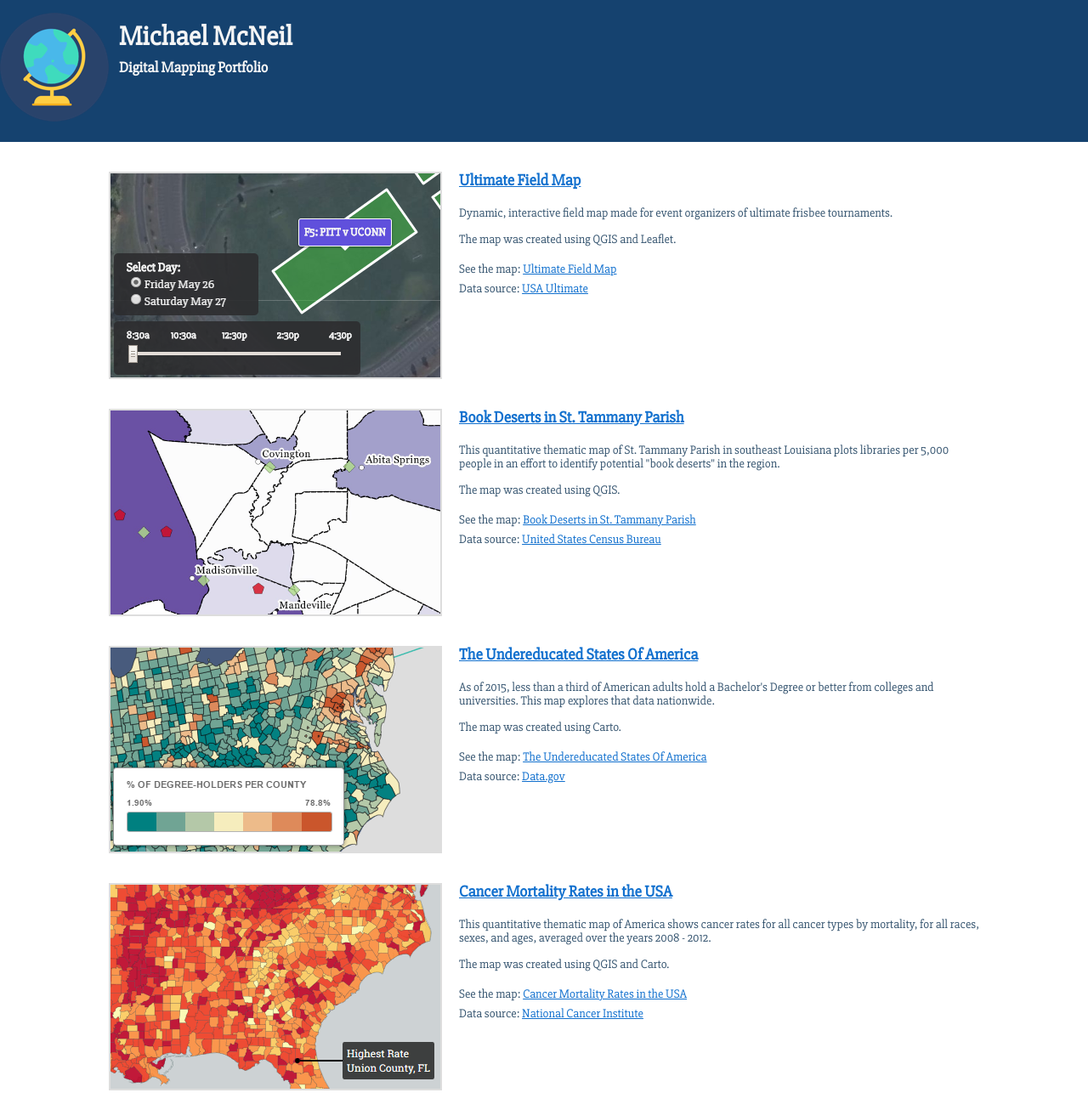
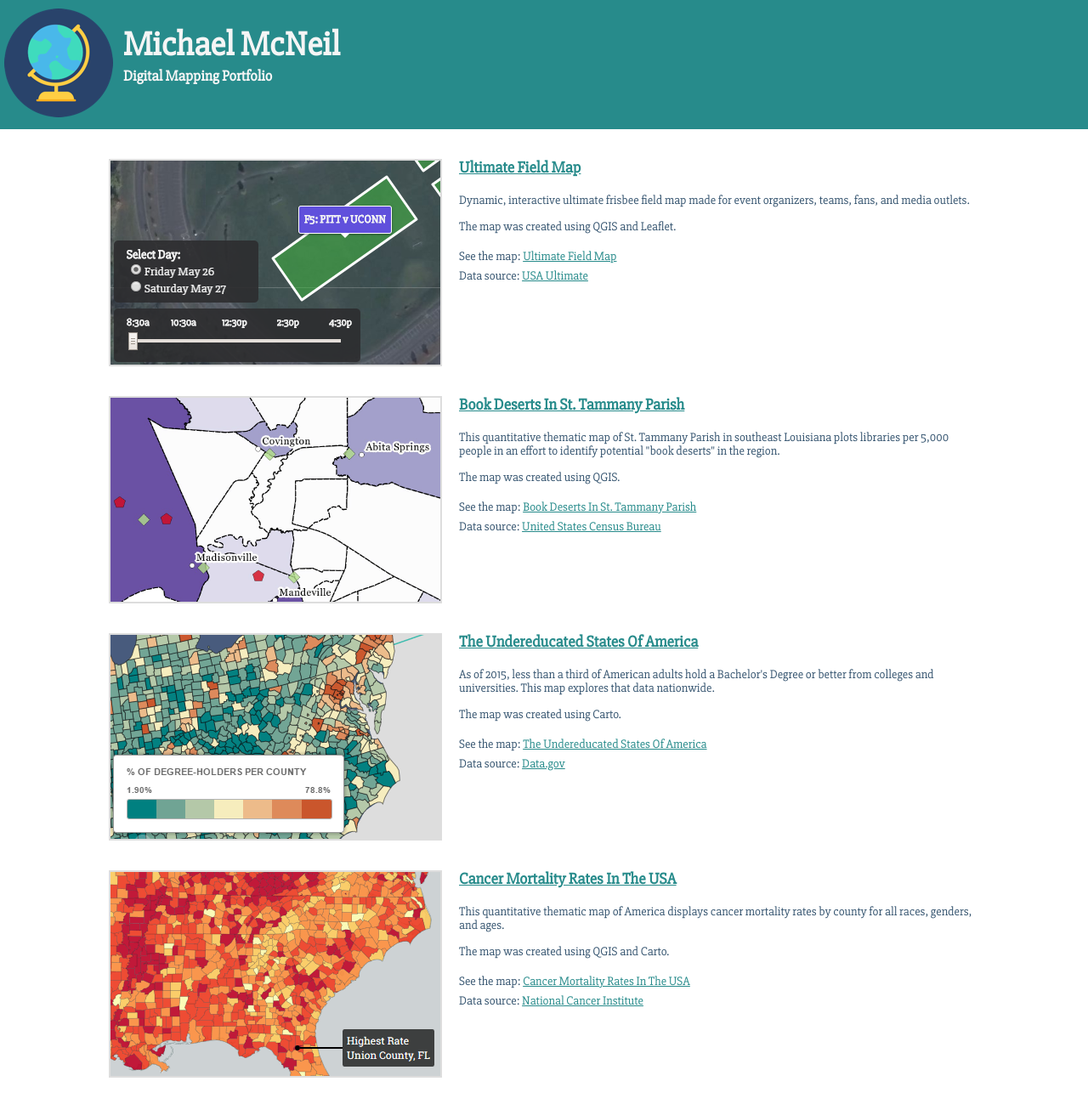
Before and after one commit to mikus31/mikus31.github.io, a plain HTML site: page index.html in a window 1280 px wide. Shown: the top 1299 px of the page at 85% size. Drawn offline with nearby package versions, Linux system fonts and the light colour scheme.

Commit message:
polish portfolio

```diff
--- a/index.html
+++ b/index.html
@@ -17,14 +17,13 @@
             width: 100%;
             min-width: 800px;
             margin: 0 auto;
-            background: #15426F;
-            padding: 15px 0 20px;
+            background: #278B8B;
+            padding: 10px 5px 10px;
         }
 
         globe {
             position: absolute;
             top: 10px;
-            left: 25px;
         }
 
         h1 {
@@ -33,9 +32,10 @@
             width: 72%;
             margin: 0 auto;
             color: whitesmoke;
-            top: 25px;
-            left: 140px;
+            top: 30px;
+            left: 145px;
             position: absolute;
+            font-size: 2.5em;
         }
 
         h2 {
@@ -45,8 +45,8 @@
             width: 72%;
             margin: 0 auto;
             color: whitesmoke;
-            top: 70px;
-            left: 140px;
+            top: 80px;
+            left: 145px;
             position: absolute;
         }
 
@@ -69,7 +69,7 @@
 
         a,
         a:visited {
-            color: #1170CE;
+            color: #278B8B;
         }
 
         .project {
@@ -103,7 +103,7 @@
         <h2>Digital Mapping Portfolio</h2> </header>
     <section class="project"> <img src="images/Ultimate-Field-Map.png" alt="Ultimate Field Map" class="project-image">
         <h3><a target = '_blank' href="https://mikus31.github.io/ultimate-field-map/">Ultimate Field Map</a></h3>
-        <p>Dynamic, interactive field map made for event organizers of ultimate frisbee tournaments.</p>
+        <p>Dynamic, interactive ultimate frisbee field map made for event organizers, teams, fans, and media outlets.</p>
         <p>The map was created using QGIS and Leaflet.</p>
         <ul>
             <li>See the map: <a href="https://mikus31.github.io/ultimate-field-map/" target="_blank">Ultimate Field Map</a></li>
@@ -111,11 +111,11 @@
         </ul>
     </section>
     <section class="project"> <img src="images/Book-Deserts.png" alt="Book Deserts in St. Tammany Parish" class="project-image">
-        <h3><a target = '_blank' href="maps/book-deserts.pdf">Book Deserts in St. Tammany Parish</a></h3>
+        <h3><a target = '_blank' href="maps/book-deserts.pdf">Book Deserts In St. Tammany Parish</a></h3>
         <p>This quantitative thematic map of St. Tammany Parish in southeast Louisiana plots libraries per 5,000 people in an effort to identify potential "book deserts" in the region.</p>
         <p>The map was created using QGIS.</p>
         <ul>
-            <li>See the map: <a href="maps/book-deserts.pdf" target="_blank">Book Deserts in St. Tammany Parish</a></li>
+            <li>See the map: <a href="maps/book-deserts.pdf" target="_blank">Book Deserts In St. Tammany Parish</a></li>
             <li>Data source: <a href="http://www.census.gov/data.html" target="_blank">United States Census Bureau</a></li>
         </ul>
     </section>
@@ -129,11 +129,11 @@
         </ul>
     </section>
     <section class="project"> <img src="images/Cancer-Mortality-Map.png" alt="Cancer Mortality Rates in the USA" class="project-image">
-        <h3><a target = '_blank' href="https://mikus31.carto.com/viz/3fb70546-6ebc-11e6-8730-0e05a8b3e3d7/map">Cancer Mortality Rates in the USA</a></h3>
-        <p>This quantitative thematic map of America shows cancer rates for all cancer types by mortality, for all races, sexes, and ages, averaged over the years 2008 - 2012.</p>
+        <h3><a target = '_blank' href="https://mikus31.carto.com/viz/3fb70546-6ebc-11e6-8730-0e05a8b3e3d7/map">Cancer Mortality Rates In The USA</a></h3>
+        <p>This quantitative thematic map of America displays cancer mortality rates by county for all races, genders, and ages.</p>
         <p>The map was created using QGIS and Carto.</p>
         <ul>
-            <li>See the map: <a href="https://mikus31.carto.com/viz/3fb70546-6ebc-11e6-8730-0e05a8b3e3d7/map" target="_blank">Cancer Mortality Rates in the USA</a></li>
+            <li>See the map: <a href="https://mikus31.carto.com/viz/3fb70546-6ebc-11e6-8730-0e05a8b3e3d7/map" target="_blank">Cancer Mortality Rates In The USA</a></li>
             <li>Data source: <a href="https://www.cancer.gov/" target="_blank">National Cancer Institute</a></li>
         </ul>
     </section>
```
